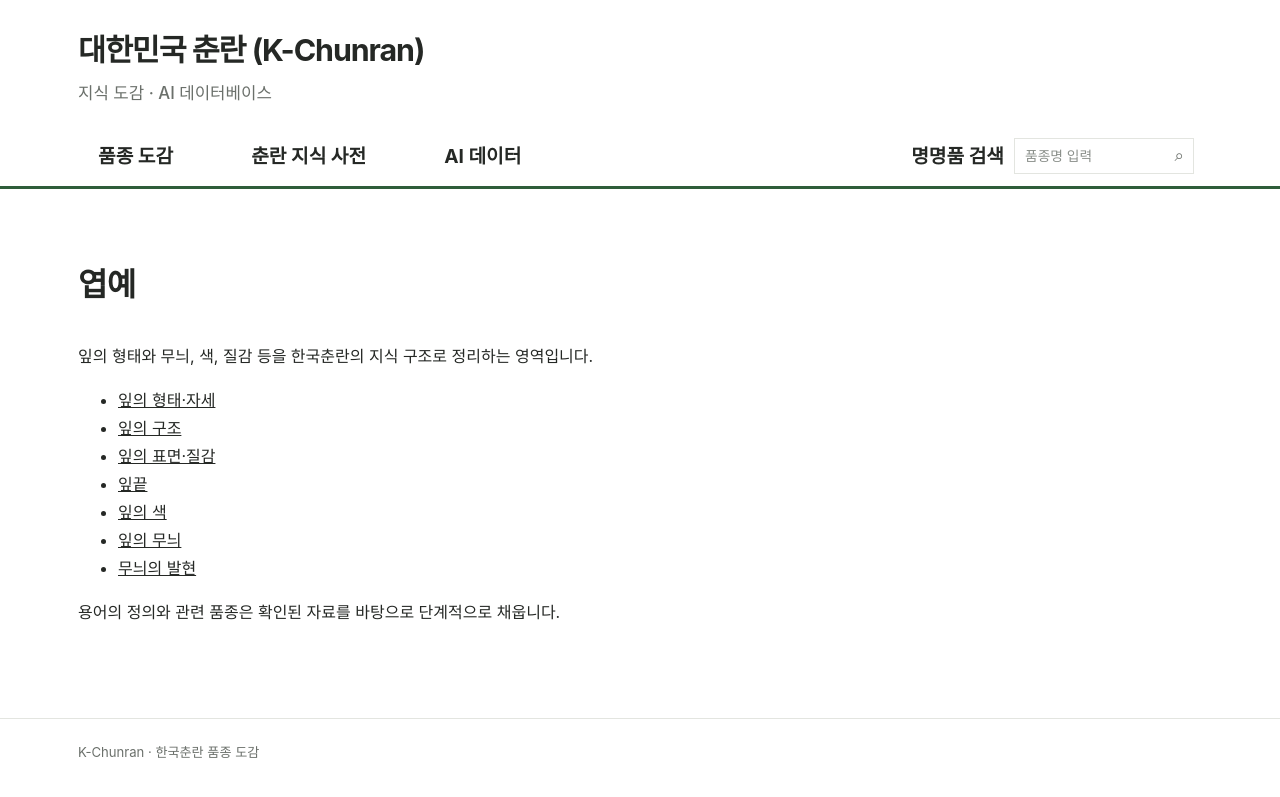
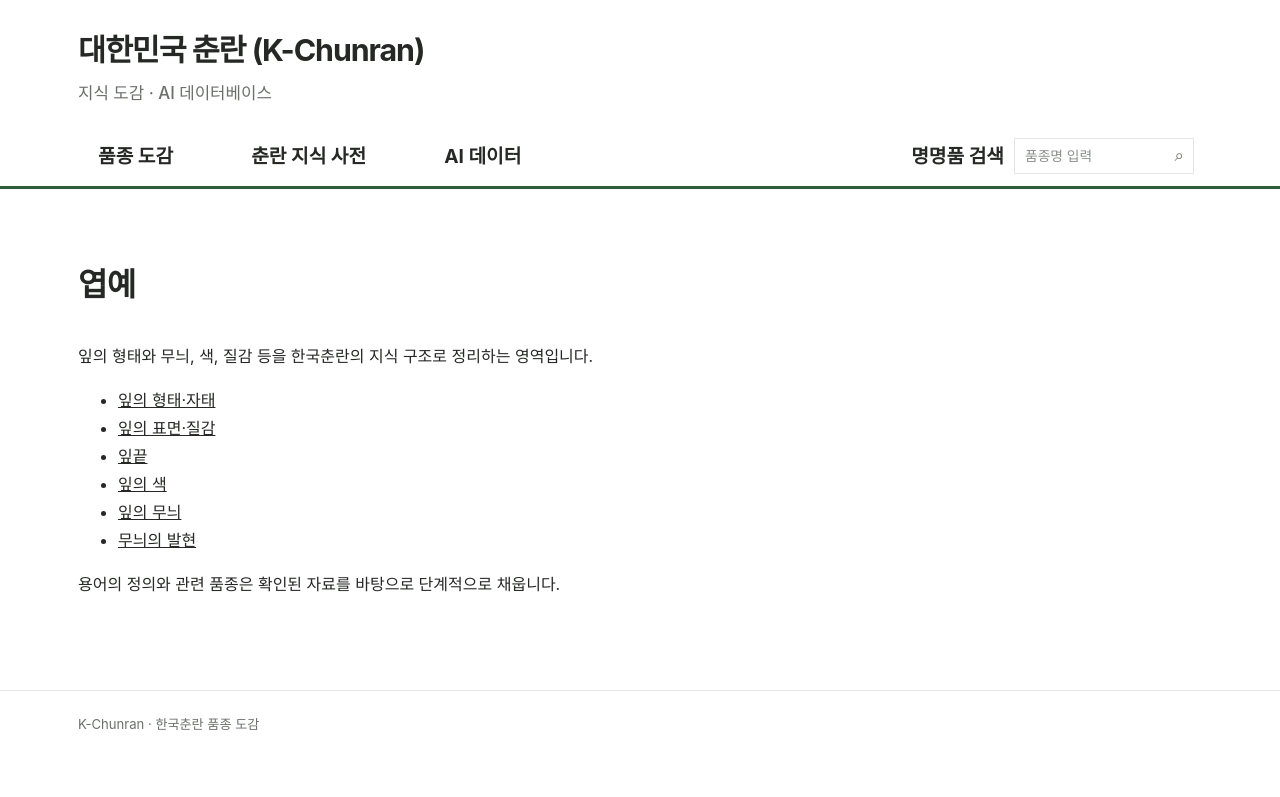
Before and after one commit to parasolra5-pixel/K-chunran, a Jekyll site: the page built from knowledge/leaf.md, in a window 1280 px wide. Shown: the top 797 px of the page. Built offline with Jekyll 4.4.1, drawn with Linux system fonts in a browser that asks for light colours.

Commit message:
docs: remove leaf structure knowledge page

```diff
--- a/knowledge/leaf.md
+++ b/knowledge/leaf.md
@@ -9,8 +9,7 @@ permalink: /knowledge/leaf/
 잎의 형태와 무늬, 색, 질감 등을 한국춘란의 지식 구조로 정리하는 영역입니다.
 
 <ul>
-  <li><a href="{{ '/knowledge/leaf/form/' | relative_url }}">잎의 형태·자세</a></li>
-  <li><a href="{{ '/knowledge/leaf/structure/' | relative_url }}">잎의 구조</a></li>
+  <li><a href="{{ '/knowledge/leaf/form/' | relative_url }}">잎의 형태·자태</a></li>
   <li><a href="{{ '/knowledge/leaf/texture/' | relative_url }}">잎의 표면·질감</a></li>
   <li><a href="{{ '/knowledge/leaf/tip/' | relative_url }}">잎끝</a></li>
   <li><a href="{{ '/knowledge/leaf/color/' | relative_url }}">잎의 색</a></li>
```
